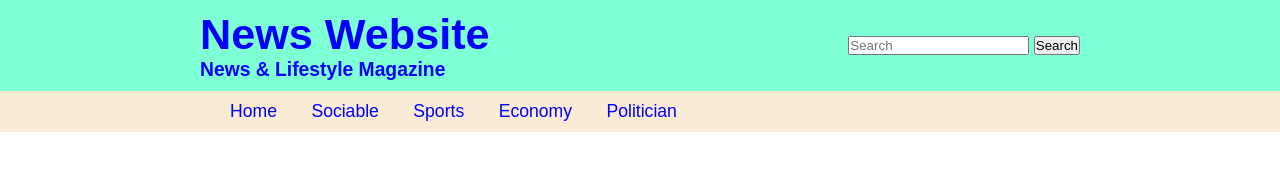
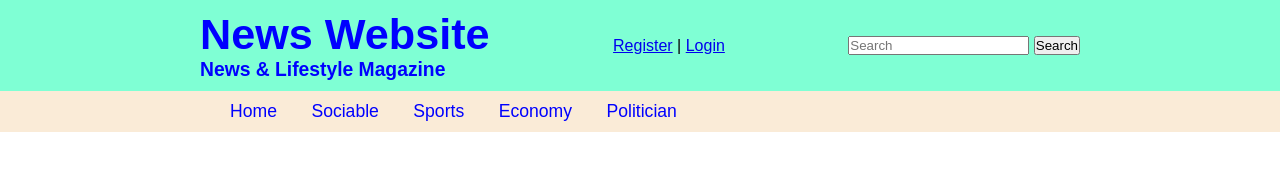
Before and after one commit to Abdulrahman-Sayed-1/NEWS_Website, a plain HTML site: page HTML files/Home.html in a window 1280 px wide. Drawn offline with Linux system fonts and the light colour scheme.

Commit message:
adding register & login

```diff
--- a/HTML files/Home.html
+++ b/HTML files/Home.html
@@ -18,10 +18,16 @@
             <h2>News Website</h2>
             <h6>News & Lifestyle Magazine</h6>
         </a>
+        <div class="user-links">
+            <a href="#">Register</a>
+            <span>|</span>
+            <a href="#">Login</a>
+        </div>
         <form class="search-box">
             <input type="text" id="search" placeholder="Search">
             <button type="submit">Search</button>
         </form>
+
     </header>
     <div class="nav-bar">
         <nav class="navigation">
```
